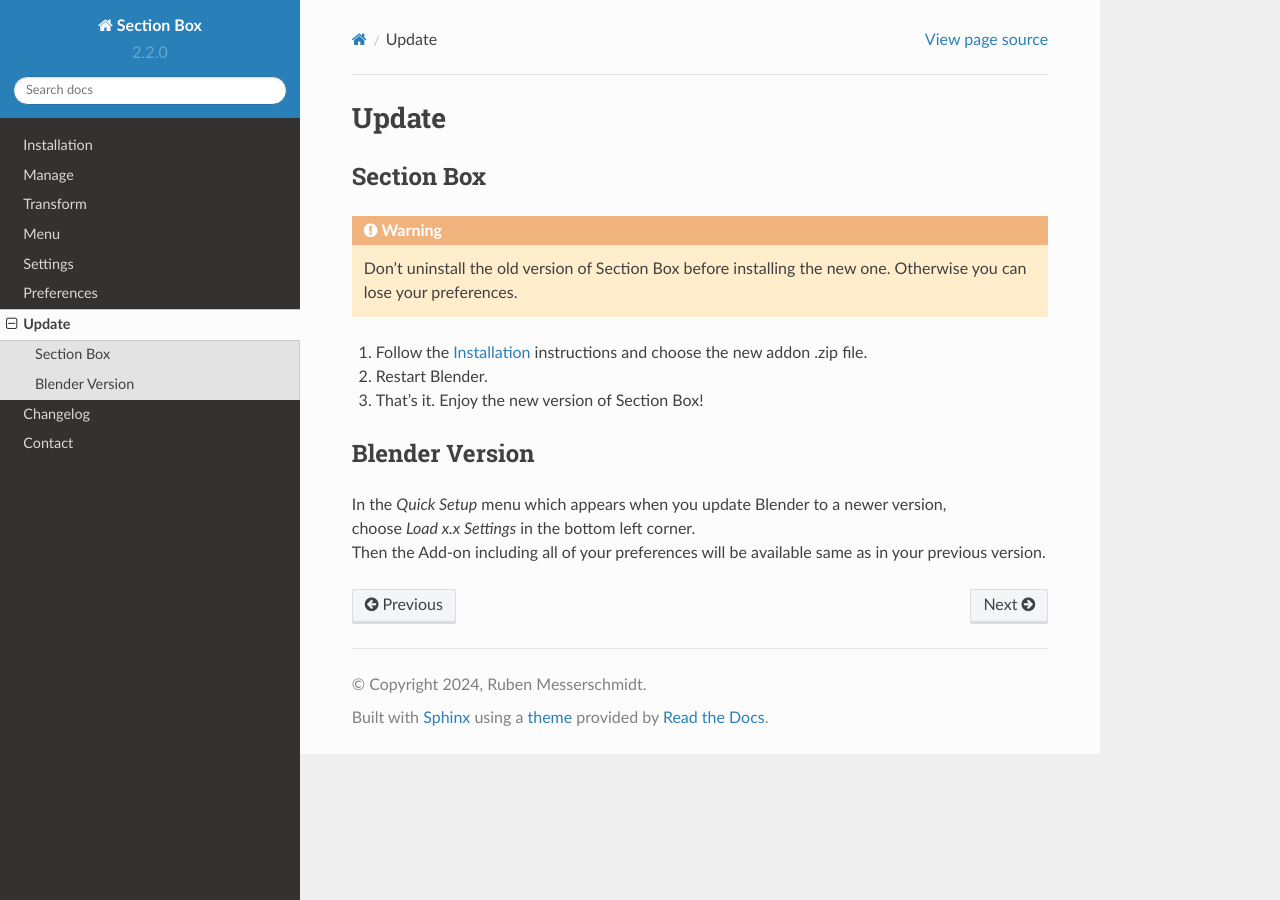
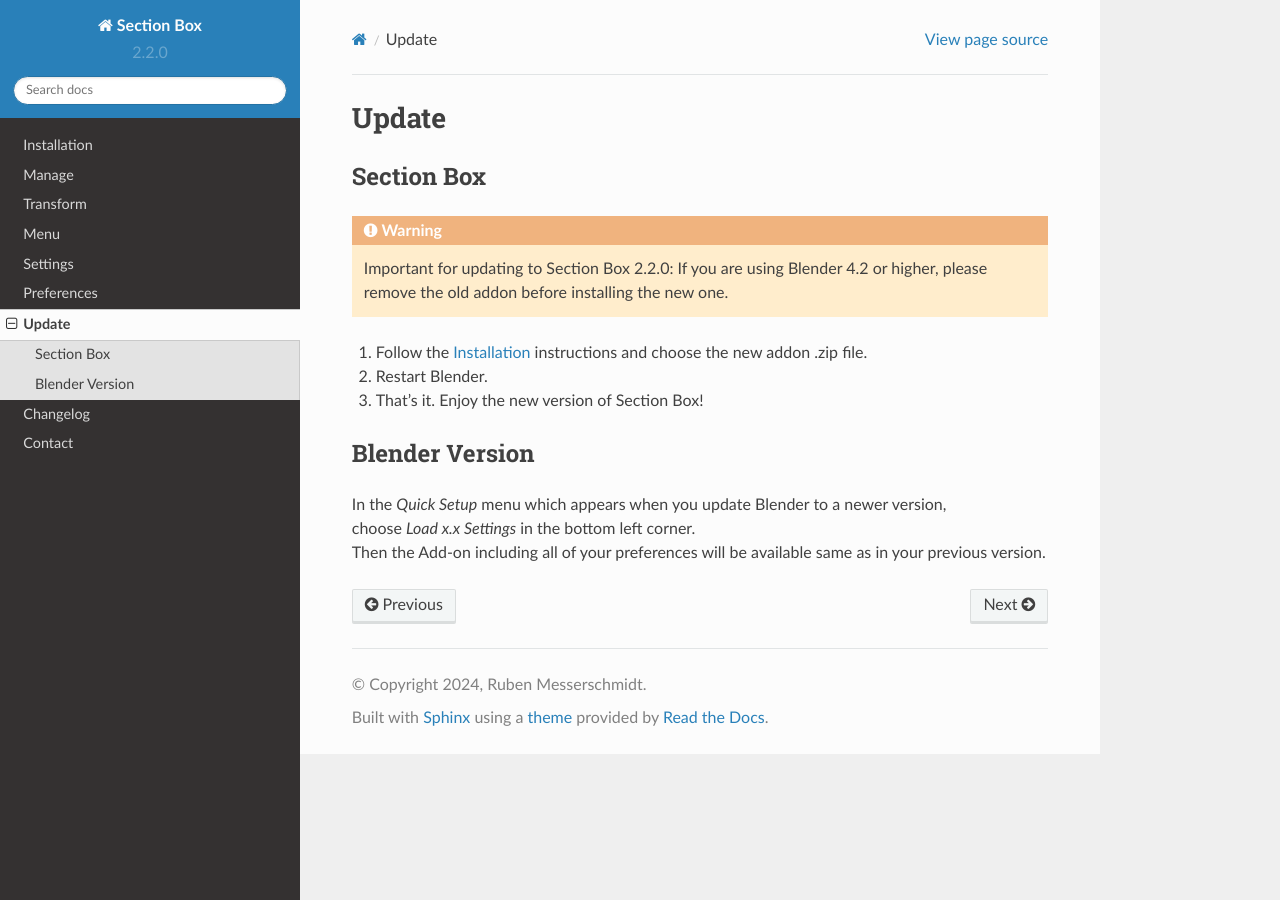
Before and after one commit to rubenmesserschmidt/Section-Box_docs, a Sphinx documentation site: the page built from docs/source/update.rst, in a window 1280 px wide. Built offline with Sphinx 7.4.7 and the Read the Docs theme 2.0.0, drawn with Linux system fonts in a browser that asks for light colours.

Commit message:
updated update instructions

```diff
--- a/docs/source/update.rst
+++ b/docs/source/update.rst
@@ -7,8 +7,7 @@
 ###########
 
 .. warning::
-    Don't uninstall the old version of Section Box before installing the new one.
-    Otherwise you can lose your preferences.
+    Important for updating to Section Box 2.2.0: If you are using Blender 4.2 or higher, please remove the old addon before installing the new one.
 
 #. Follow the :doc:`installation` instructions and choose the new addon .zip file.
 #. Restart Blender.
```
